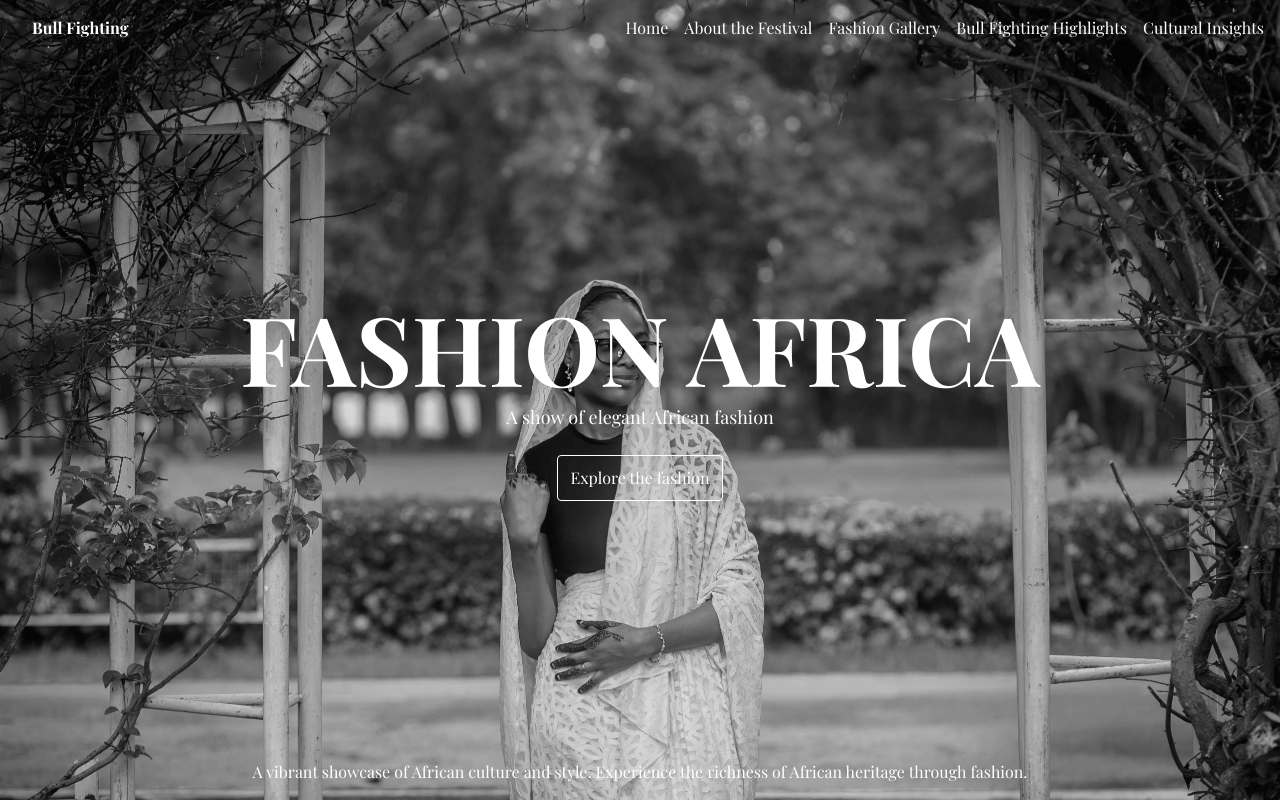
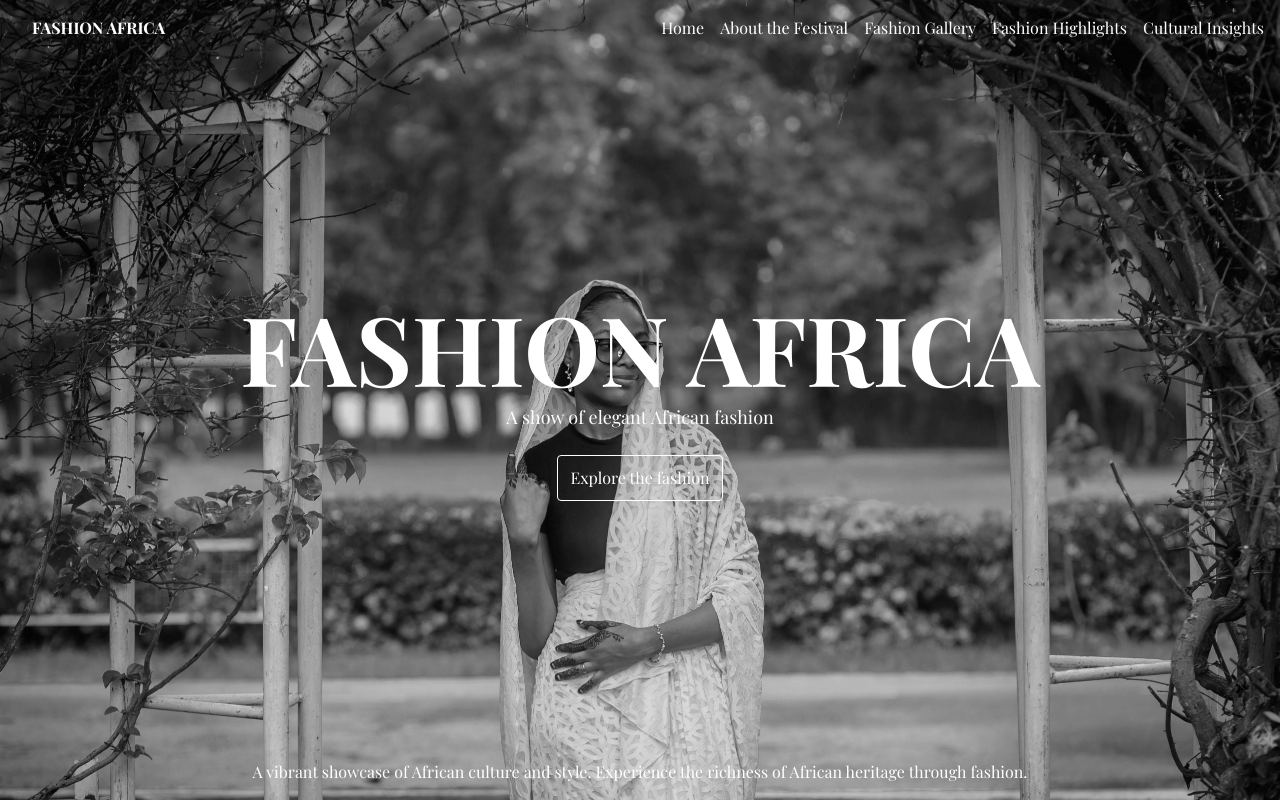
Before and after one commit to Grealishgit/L-Culture, a React (Vite) app: page / in a window 1280 px wide. Built offline with nearby package versions, Linux system fonts and the light colour scheme; a web font is replaced by a local one.

Commit message:
feat: Update Navbar title and menu items for Fashion Africa theme

```diff
--- a/src/components/Navbar.jsx
+++ b/src/components/Navbar.jsx
@@ -5,14 +5,14 @@ const Navbar = () => {
         <nav className='items-center z-100 relative p-4  bg-transparent w-full'>
             <div className='w-full justify-between flex items-center'>
                 <div className='ml-4'>
-                    <h2 className='text-white font-2xl font-bold'>Bull Fighting</h2>
+                    <h2 className='text-white font-2xl font-bold'>FASHION AFRICA</h2>
                 </div>
                 <div className='ml-4'>
                     <ul className='md:flex hidden space-x-4'>
                         <li className='text-white font-light cursor-pointer'>Home</li>
                         <li className='text-white font-light cursor-pointer'>About the Festival</li>
                         <li className='text-white font-light cursor-pointer'>Fashion Gallery</li>
-                        <li className='text-white font-light cursor-pointer'>Bull Fighting Highlights</li>
+                        <li className='text-white font-light cursor-pointer'>Fashion Highlights</li>
                         <li className='text-white font-light cursor-pointer'>Cultural Insights</li>
                     </ul>
                 </div>
```
